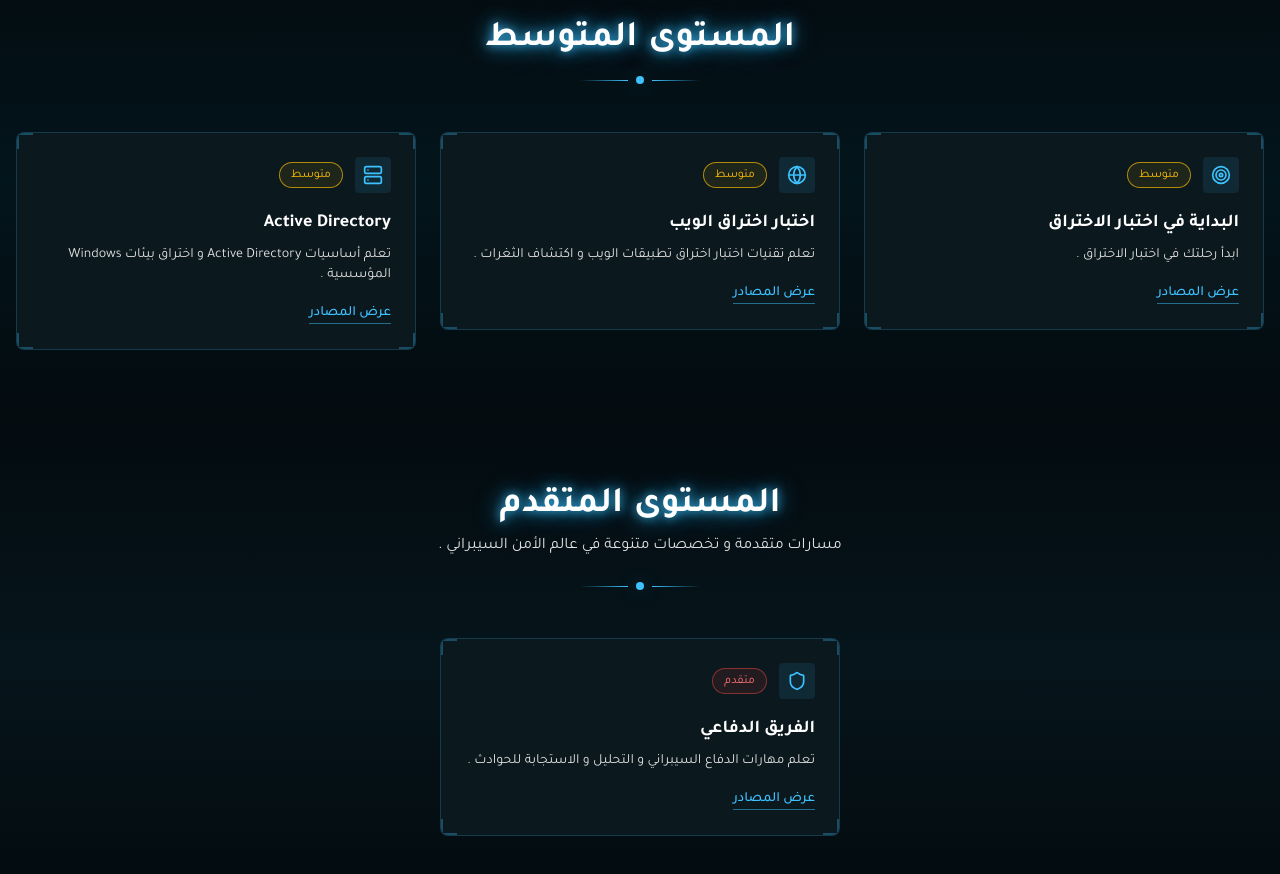
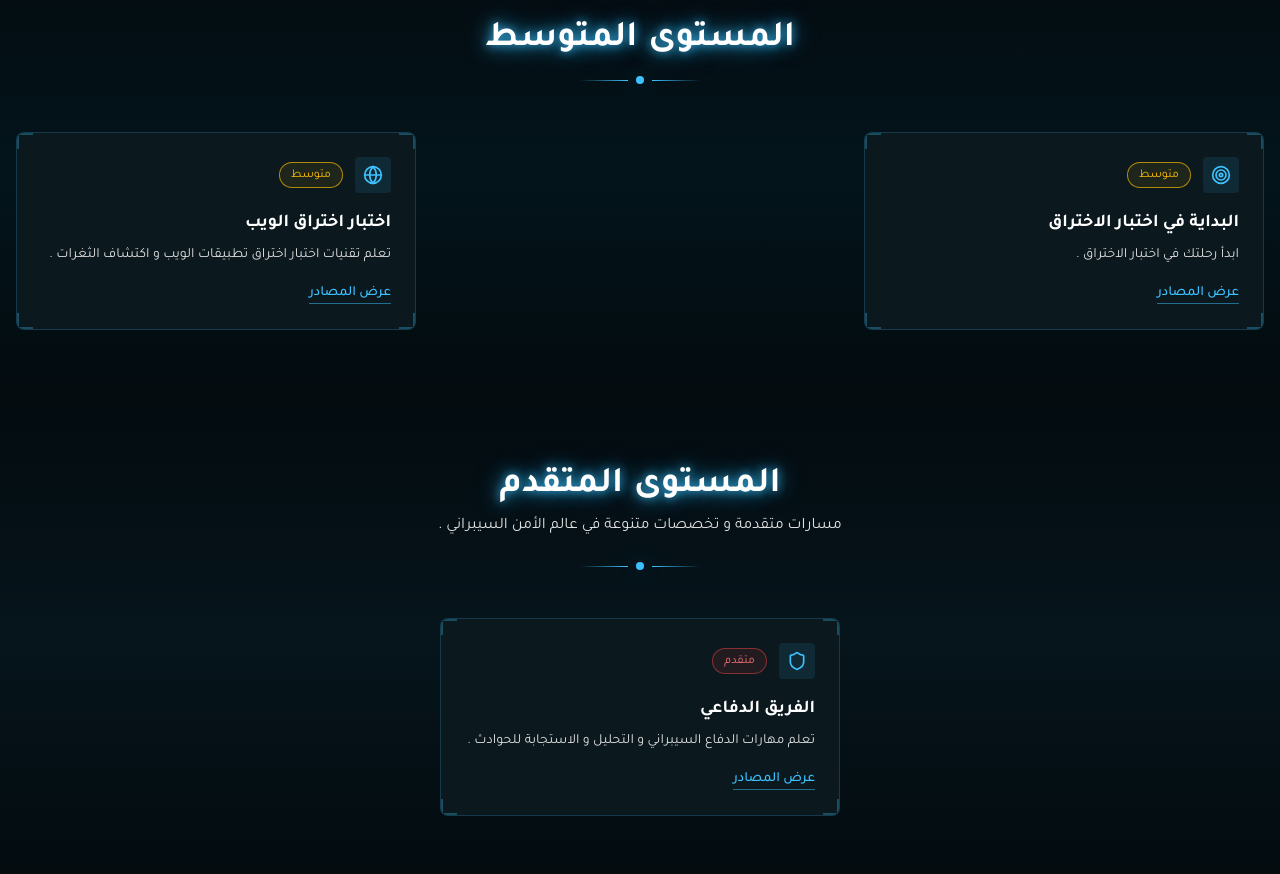
Before and after one commit to gghteam0/gghteam0.github.io, a React (Vite) app: page /roadmap in a window 1280 px wide. Shown: the part 1000-1874 px from the top of the page. Built offline with nearby package versions, Linux system fonts and the light colour scheme.

Commit message:
Remove Active Directory from intermediate roadmap level

```diff
--- a/src/data/contentData.js
+++ b/src/data/contentData.js
@@ -9,7 +9,6 @@ export const roadmapBeginner = [
 export const roadmapIntermediate = [
   { title: "البداية في اختبار الاختراق", description: "ابدأ رحلتك في اختبار الاختراق .", link: "/roadmap/pentest-basics", icon: "Target", isInternal: true },
   { title: "اختبار اختراق الويب", description: "تعلم تقنيات اختبار اختراق تطبيقات الويب و اكتشاف الثغرات .", link: "/roadmap/web-pentest", icon: "Globe", isInternal: true },
-  { title: "Active Directory", description: "تعلم أساسيات Active Directory و اختراق بيئات Windows المؤسسية .", link: "/roadmap/active-directory", icon: "Server", isInternal: true },
 ]
 
 export const roadmapBlue = [
```
